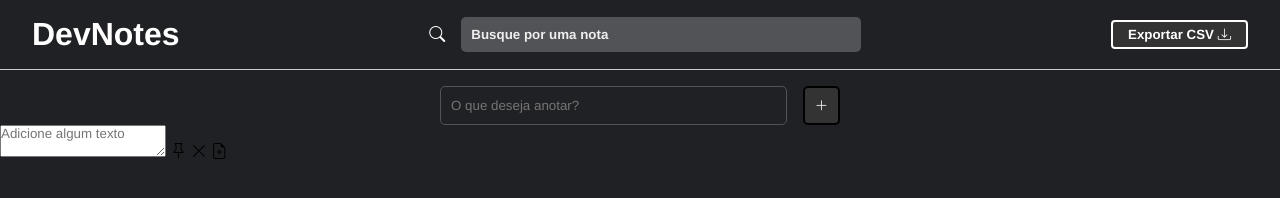
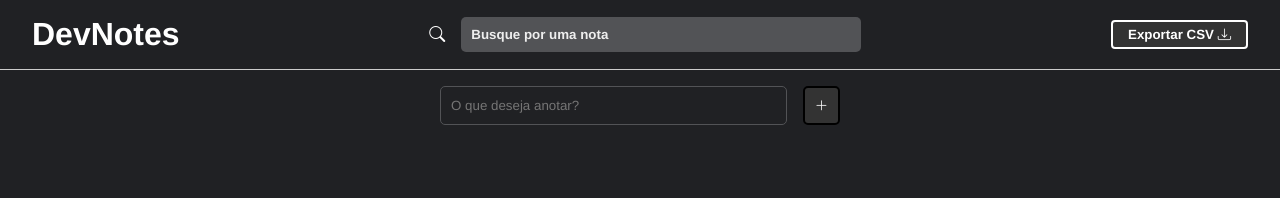
Before and after one commit to joaolucasalves010/dev_notes, a plain HTML site: page index.html in a window 1280 px wide. Drawn offline with nearby package versions, Linux system fonts and the light colour scheme.

Commit message:
note fixed class

```diff
--- a/index.html
+++ b/index.html
@@ -33,13 +33,6 @@
       <input type="text" id="note-content" placeholder="O que deseja anotar?" />
       <button class="add-note"><i class="bi bi-plus-lg"></i></button>
     </div>
-    <div id="notes-container">
-      <div class="note">
-        <textarea placeholder="Adicione algum texto"></textarea>
-        <i class="bi bi-pin"></i>
-        <i class="bi bi-x-lg"></i>
-        <i class="bi bi-file-earmark-plus"></i>
-      </div>
-    </div>
+    <div id="notes-container"></div>
   </body>
 </html>
```
